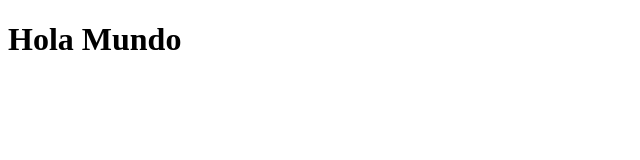
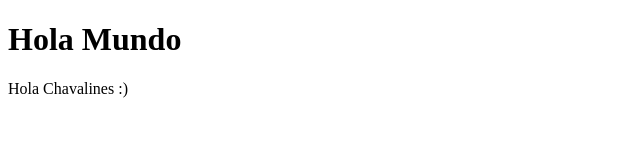
Before and after one commit to axrcode/practica, a plain HTML site: page index.html in a window 1280 px wide. Shown: the whole page, without its empty margins (0-640 px from the left). Drawn offline with Linux system fonts and the light colour scheme.

Commit message:
(Add) new content on the page

```diff
--- a/index.html
+++ b/index.html
@@ -9,6 +9,7 @@
 <body>
 
     <h1>Hola Mundo</h1>
+    <p>Hola Chavalines :)</p>
 
 </body>
 </html>
```
